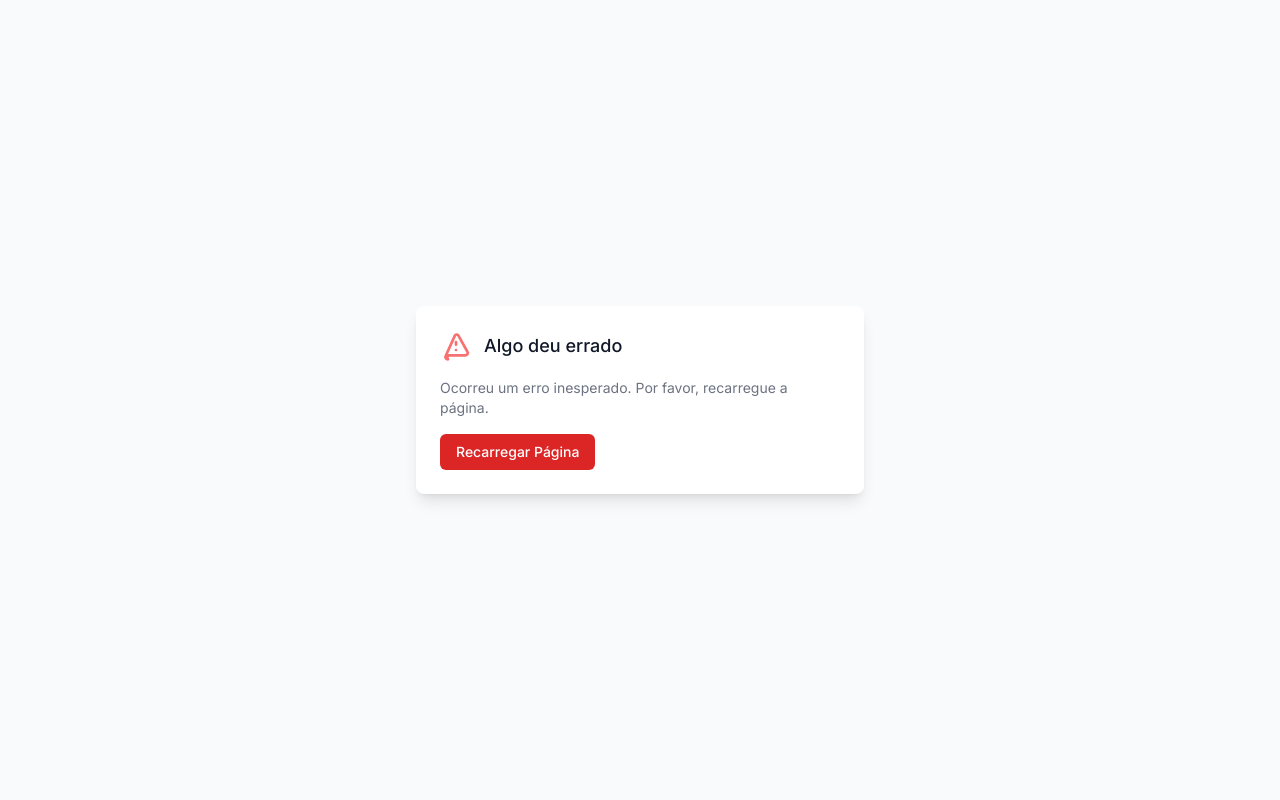
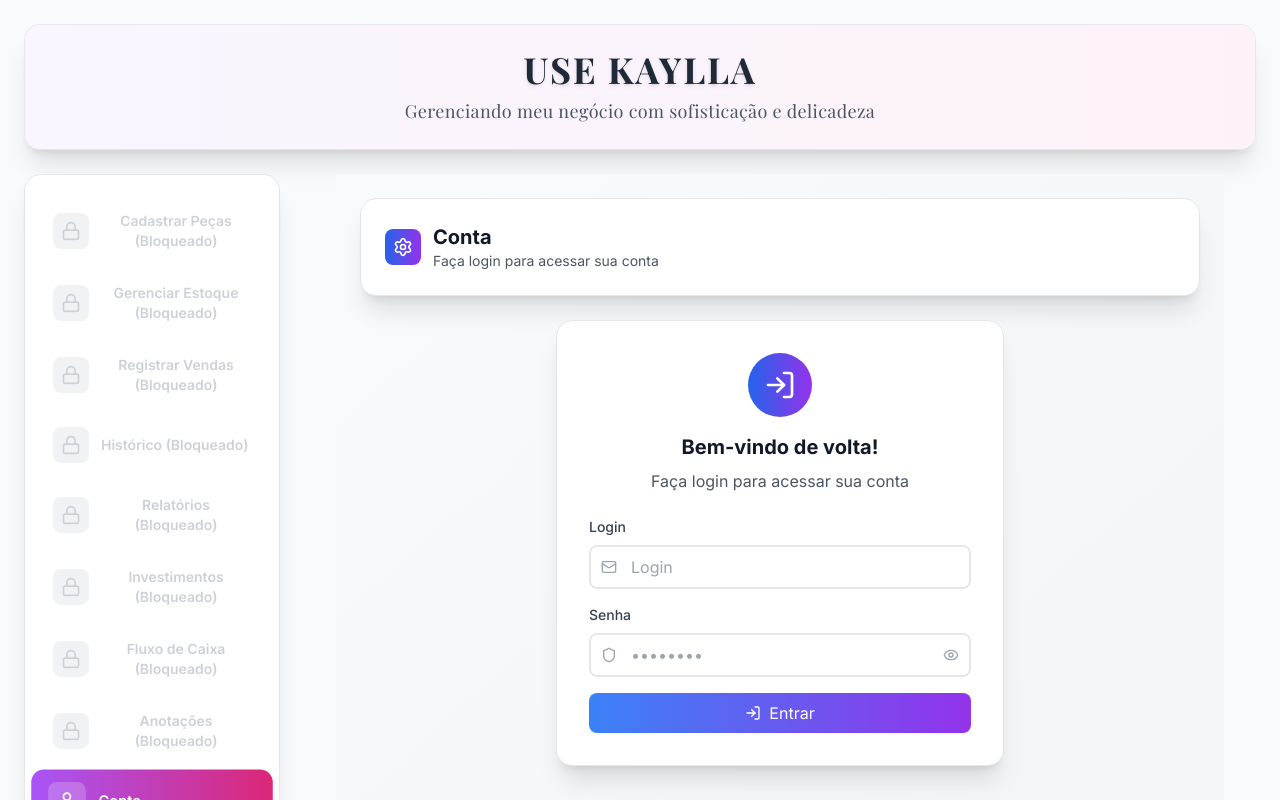
Before and after one commit to Danielpnvs/USEKAYLLA, a React (Vite) app: page / in a window 1280 px wide. Shown: the top 800 px of the page. Built offline with nearby package versions, Linux system fonts and the light colour scheme; no server answers; the database is empty.

Commit message:
Fix TypeScript build errors for Netlify deployment

```diff
--- a/src/components/Account.tsx
+++ b/src/components/Account.tsx
@@ -1,7 +1,5 @@
 import { useState, useEffect } from 'react';
-import { User as UserIcon, LogIn, LogOut, Settings, Shield, Mail, X, Eye, EyeOff } from 'lucide-react';
-// Quick action icons
-import { Edit3, KeyRound, Download } from 'lucide-react';
+import { LogIn, LogOut, Settings, Shield, Mail, X, Eye, EyeOff, Edit3, KeyRound, Download } from 'lucide-react';
 import { useUsers } from '../hooks/useFirestore';
 import { useAccessTracking } from '../hooks/useAccessTracking';
 import type { User } from '../types';
@@ -36,15 +34,15 @@ const USERS: UserCredentials[] = [
 ];
 
 interface AccountProps {
-  onLogin?: (user: UserProfile) => void;
+  onLogin?: (user: User) => void;
   onLogout?: () => void;
   isLoggedIn?: boolean;
-  currentUser?: UserProfile | null;
+  currentUser?: User | null;
 }
 
 export default function Account({ onLogin, onLogout, isLoggedIn: propIsLoggedIn, currentUser: propCurrentUser }: AccountProps) {
   const [isLoggedIn, setIsLoggedIn] = useState(propIsLoggedIn || false);
-  const [currentUser, setCurrentUser] = useState<UserProfile | null>(propCurrentUser || null);
+  const [currentUser, setCurrentUser] = useState<User | null>(propCurrentUser || null);
   const [showPassword, setShowPassword] = useState(false);
   const [loginForm, setLoginForm] = useState({
     email: '',
@@ -206,7 +204,7 @@ export default function Account({ onLogin, onLogout, isLoggedIn: propIsLoggedIn,
       });
 
       if (isValid && baseUser) {
-        const userProfile: UserProfile = {
+        const userProfile: User = {
           id: baseUser.email,
           name: baseUser.name,
           email: baseUser.email,
@@ -359,7 +357,7 @@ export default function Account({ onLogin, onLogout, isLoggedIn: propIsLoggedIn,
         }
 
         // Atualizar usuário atual
-        const updatedUser: UserProfile = {
+        const updatedUser: User = {
           ...currentUser!,
           name: selfEditForm.name,
           email: newEmail
@@ -773,7 +771,7 @@ export default function Account({ onLogin, onLogout, isLoggedIn: propIsLoggedIn,
             <div className="flex items-center justify-between">
               <div className="flex items-center">
                 <div className="bg-gradient-to-r from-blue-600 to-purple-600 p-2 rounded-lg mr-3">
-                  <User className="h-5 w-5 text-white" />
+                  <Settings className="h-5 w-5 text-white" />
                 </div>
                 <div>
                   <h2 className="text-xl font-bold text-gray-900">Conta</h2>
@@ -865,7 +863,7 @@ export default function Account({ onLogin, onLogout, isLoggedIn: propIsLoggedIn,
           <div className="flex items-center justify-between">
             <div className="flex items-center">
               <div className="bg-gradient-to-r from-blue-600 to-purple-600 p-2 rounded-lg mr-3">
-                <User className="h-5 w-5 text-white" />
+                <Settings className="h-5 w-5 text-white" />
               </div>
               <div>
                 <h2 className="text-xl font-bold text-gray-900">Conta</h2>
@@ -919,7 +917,7 @@ export default function Account({ onLogin, onLogout, isLoggedIn: propIsLoggedIn,
                 <div className="flex justify-between items-center">
                   <span className="text-sm text-gray-600">Último Login</span>
                   <span className="text-sm font-medium text-gray-900">
-                        {currentUser?.lastLogin.toLocaleDateString('pt-BR')} às {currentUser?.lastLogin.toLocaleTimeString('pt-BR', { hour: '2-digit', minute: '2-digit' })}
+                        {currentUser?.lastLogin?.toLocaleDateString('pt-BR')} às {currentUser?.lastLogin?.toLocaleTimeString('pt-BR', { hour: '2-digit', minute: '2-digit' })}
                   </span>
                   </div>
                 <div className="flex justify-between items-center">
```
Also changed, not shown: 1 other file (tests, documents, lock files or other folders).
